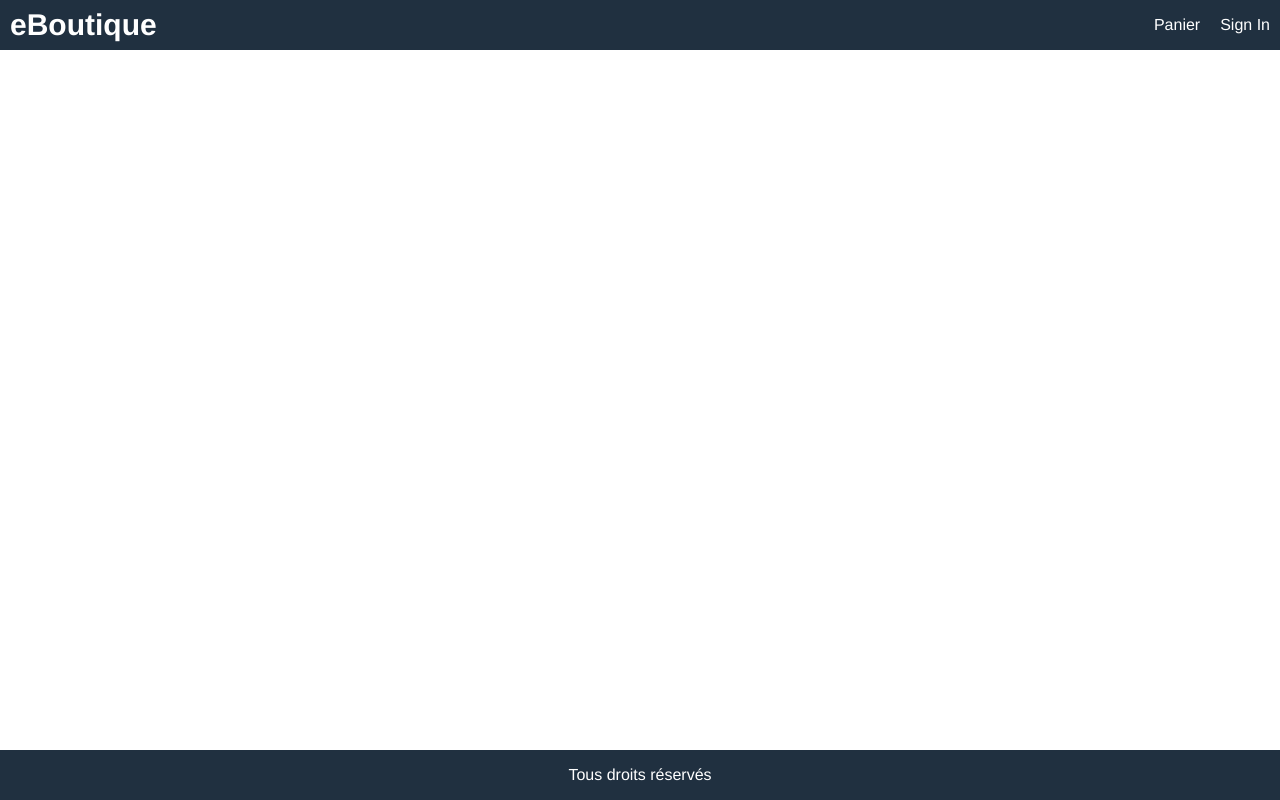
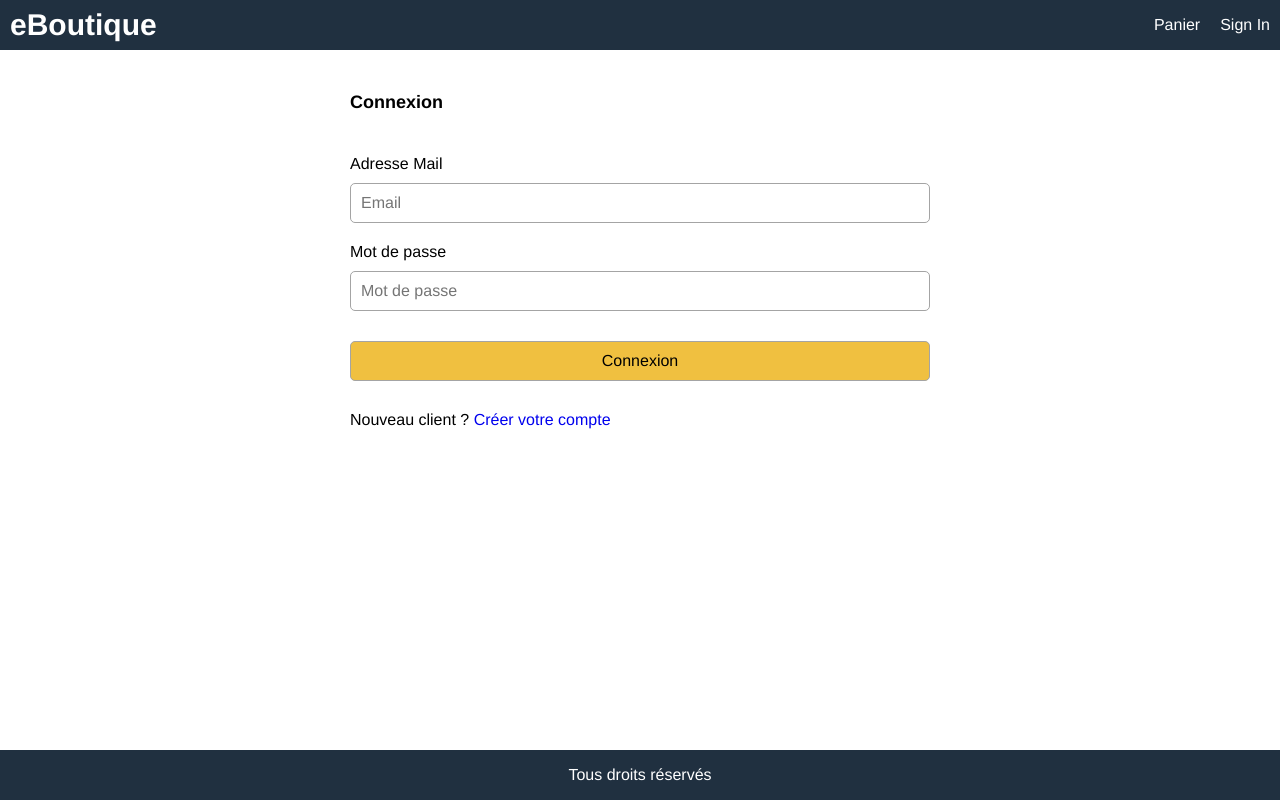
Before and after one commit to georeyff/React-eBoutique, a React (Create React App) app in the folder frontend/: page /signin in a window 1280 px wide. Built offline with nearby package versions, Linux system fonts and the light colour scheme.

Commit message:
Design Signin Screen

```diff
--- a/frontend/src/App.js
+++ b/frontend/src/App.js
@@ -4,6 +4,7 @@ import { BrowserRouter, Link, Route } from 'react-router-dom';
 import CartScreen from './screens/CartScreen';
 import HomeScreen from './screens/HomeScreen';
 import ProductScreen from './screens/ProductScreen';
+import SigninScreen from './screens/SigninScreen';
 
 function App() {
 
@@ -32,6 +33,7 @@ function App() {
         <main>
           <Route path="/cart/:id?" component={CartScreen}></Route>
           <Route path="/product/:id" component={ProductScreen}></Route>
+          <Route path="/signin" component={SigninScreen}></Route>
           <Route path="/" component={HomeScreen} exact></Route>
         </main>
         <footer className="row center">Tous droits réservés</footer>
--- a/frontend/src/index.css
+++ b/frontend/src/index.css
@@ -190,3 +190,18 @@ img.large {
   color: #a02020;
   background-color: #ffe0e0e0;
 }
+
+/* Form */
+.form {
+  max-width: 60rem;
+  margin: 0 auto;
+}
+.form > div {
+  display: flex;
+  flex-direction: column;
+  margin: 1rem;
+}
+.form label {
+  margin: 1rem 0;
+  display: block;
+}
--- /dev/null
+++ b/frontend/src/screens/SigninScreen.js
@@ -0,0 +1,53 @@
+import React, { useState } from 'react';
+import { Link } from 'react-router-dom';
+
+export default function SignInScreen() {
+    const [email, setEmail] = useState('');
+    const [password, setPassword] = useState('');
+    const submitHandler = (e) => {
+        e.preventDefault();
+        // TODO : signin action
+    }
+    return (
+        <div>
+            <form className="form" onSubmit={submitHandler}>
+                <div>
+                    <h1>Connexion</h1>
+                </div>
+                <div>
+                    <label htmlFor="email">Adresse Mail</label>
+                    <input
+                        type="email"
+                        id="email"
+                        placeholder="Email"
+                        required
+                        onChange={(e) => setEmail(e.target.value)}
+                    ></input>
+                </div>
+                <div>
+                    <label htmlFor="password">Mot de passe</label>
+                    <input
+                        type="password"
+                        id="password"
+                        placeholder="Mot de passe"
+                        required
+                        onChange={(e) => setPassword(e.target.value)}
+                    ></input>
+                </div>
+                <div>
+                    <label />
+                    <button className="primary" type="submit">
+                        Connexion
+                    </button>
+                </div>
+                <div>
+                    <label />
+                    <div>
+                        Nouveau client ? {' '}
+                        <Link to='/register'>Créer votre compte</Link>
+                    </div>
+                </div>
+            </form>
+        </div>
+    )
+}
```
Also changed, not shown: 1 other file (tests, documents, lock files or other folders).
